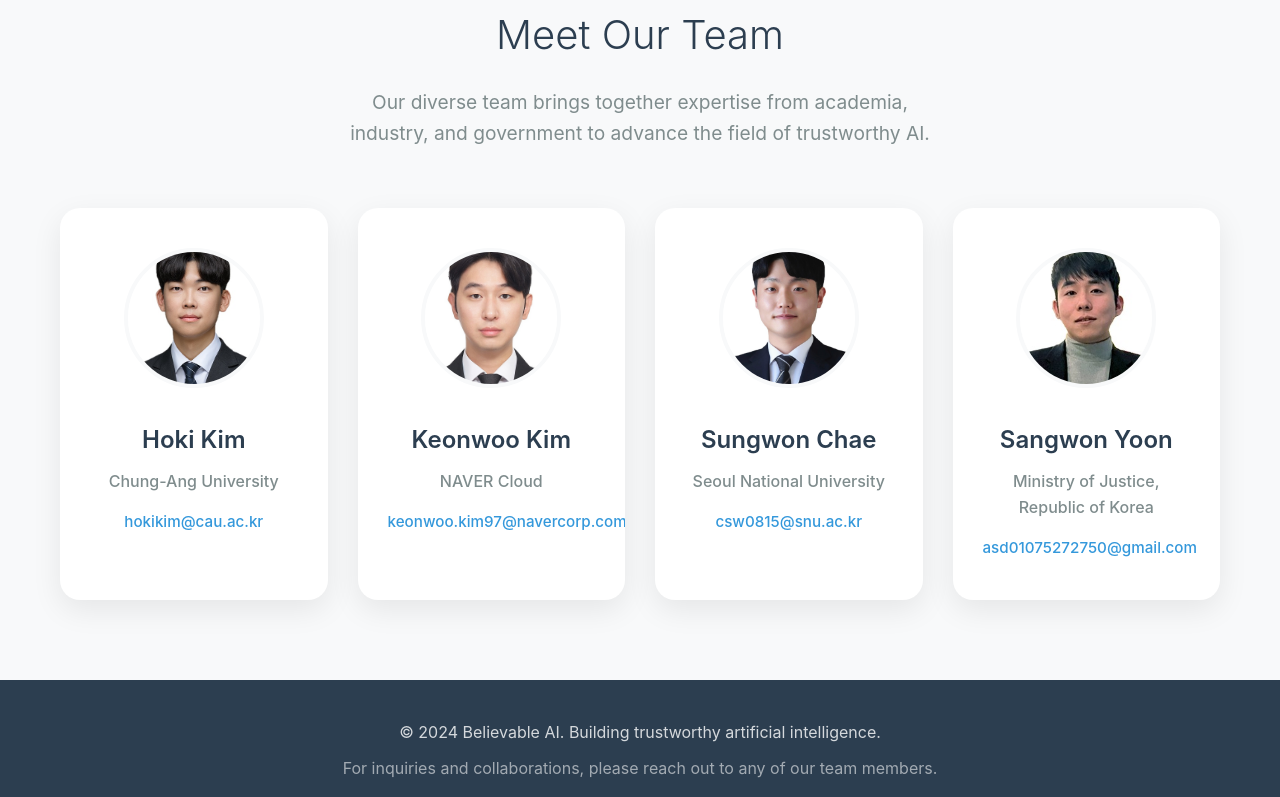
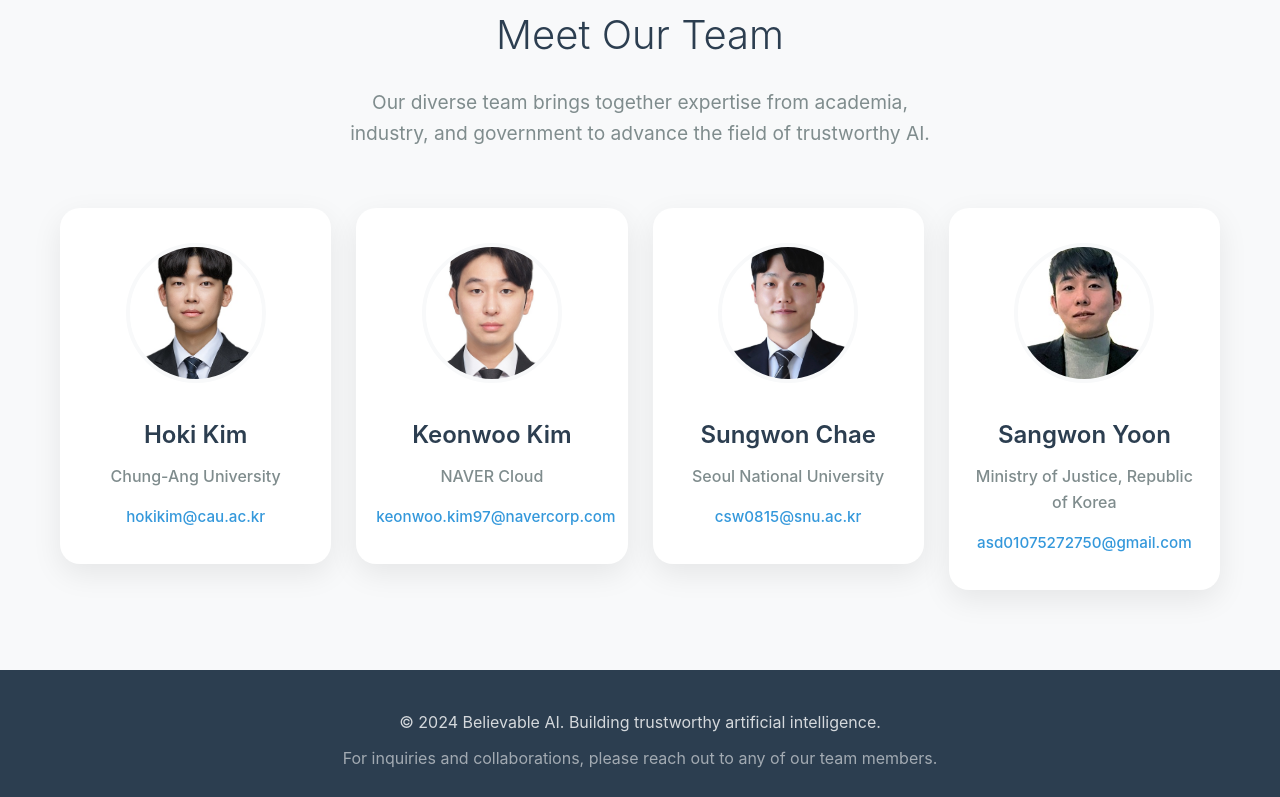
Before and after one commit to BelievableAI/BelievableAI.github.io, a plain HTML site: page index.html in a window 1280 px wide. Shown: the part 1284-2081 px from the top of the page. Drawn offline with Linux system fonts and the light colour scheme.

Commit message:
update page

```diff
--- a/base.css
+++ b/base.css
@@ -168,19 +168,21 @@ section {
 .team-grid {
     display: grid;
     grid-template-columns: repeat(4, 1fr);
-    gap: 30px;
+    gap: 25px;
     margin-top: 60px;
+    align-items: start;
 }
 
 .member-card {
     background: var(--background-white);
     border-radius: 20px;
-    padding: 40px 30px;
+    padding: 35px 20px;
     text-align: center;
     box-shadow: 0 10px 30px var(--shadow-light);
     transition: all 0.4s cubic-bezier(0.175, 0.885, 0.32, 1.275);
     position: relative;
     overflow: hidden;
+    height: fit-content;
 }
 
 .member-card::before {
--- a/index.html
+++ b/index.html
@@ -29,7 +29,6 @@
                     <li><a href="#home">Home</a></li>
                     <li><a href="#mission">Mission</a></li>
                     <li><a href="#team">Team</a></li>
-                    <li><a href="#contact">Contact</a></li>
                 </ul>
             </div>
         </div>
@@ -114,7 +113,7 @@
     </section>
 
     <!-- Footer -->
-    <footer id="contact">
+    <footer>
         <div class="container">
             <div class="footer-content">
                 <p>&copy; 2024 Believable AI. Building trustworthy artificial intelligence.</p>
```
